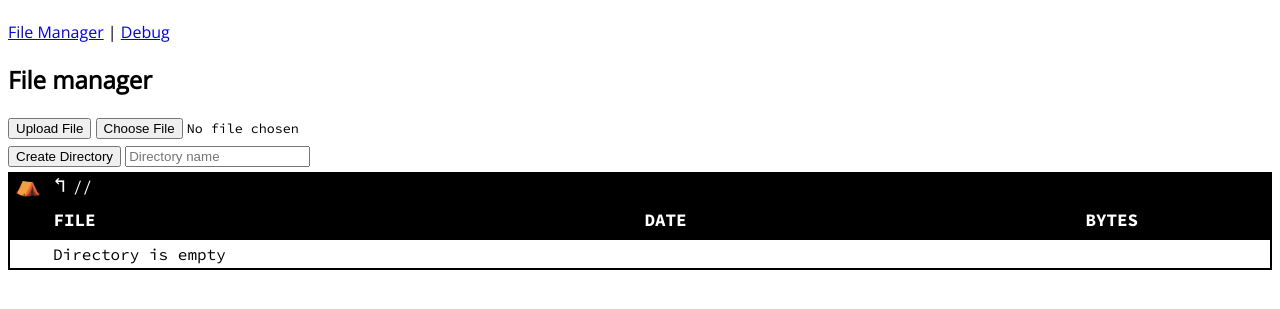
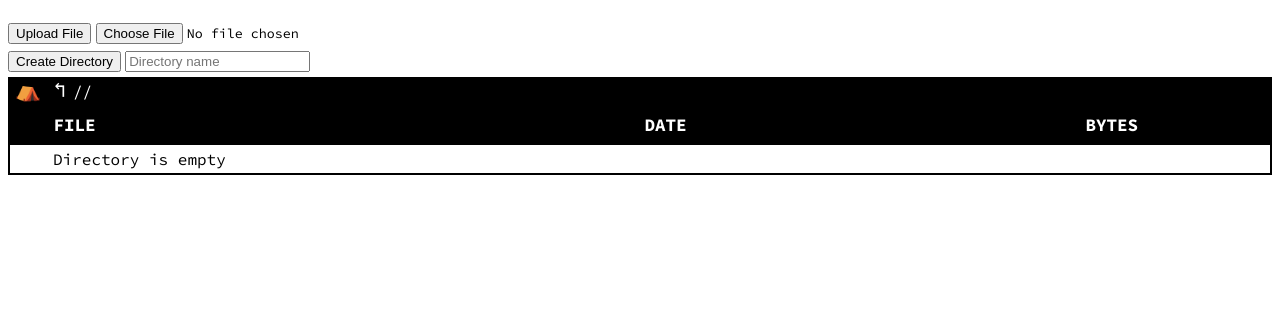
Before and after one commit to miliarch/web_files, a Flask app: template app/blueprints/web_files/templates/web_files/file_manager.html in a window 1280 px wide. Shown: the top 309 px of the page. Run offline with Flask 2, Linux system fonts and the light colour scheme; the template is opened without the code that fills it, so the values that code supplies are empty.

Commit message:
Remove debug view, template, and refs

```diff
--- a/app/blueprints/web_files/templates/web_files/base.html
+++ b/app/blueprints/web_files/templates/web_files/base.html
@@ -6,10 +6,6 @@
     </header>
 {% endblock %}
 {%- block nav %}
-     <nav>
-        <a href="{{ url_for('web_files.file_manager_index') }}">File Manager</a> |
-        <a href="{{ url_for('web_files.debug') }}">Debug</a>
-    </nav>
 {% endblock %}
 {%- block content %}
         <h2>Base</h2>
--- a/app/blueprints/web_files/templates/web_files/file_manager.html
+++ b/app/blueprints/web_files/templates/web_files/file_manager.html
@@ -1,7 +1,6 @@
 {% extends 'web_files/base.html' %}
 {% block title %}{{ config.WEB_FILES_SITE_TITLE }}{% endblock %}
 {% block content %}
-        <h2>File manager</h2>
         <div class="upload-form">
             <form method=post enctype=multipart/form-data action="{{ url_for('web_files.file_manager_upload') }}">
                 <input type="hidden" name="directory" value="{{ directory }}">
--- a/app/blueprints/web_files/views.py
+++ b/app/blueprints/web_files/views.py
@@ -160,8 +160,3 @@ def file_manager_create():
 
     # redirect to previous directory
     return redirect(url_for('web_files.file_manager_browse', directory=directory))
-
-
-@web_files.route('/debug')
-def debug():
-    return render_template('web_files/debug.html')
```
Also changed, not shown: app/blueprints/web_files/templates/web_files/debug.html (deleted, +0 -13 lines).
